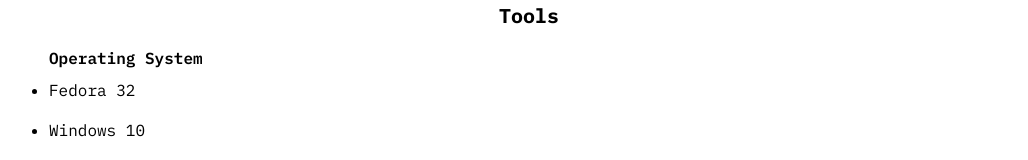
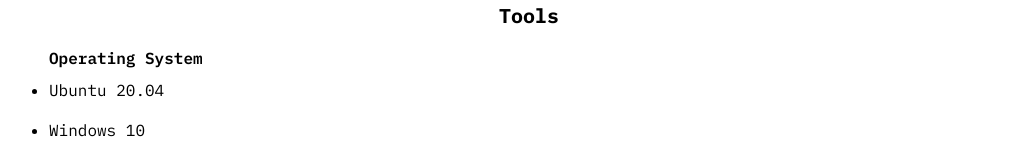
Before and after one commit to charan1973/portfolio-new, a Next.js app: page /tools in a window 1280 px wide. Shown: the part 176-336 px from the top of the page, without its empty margins (111-1139 px from the left). Built offline with nearby package versions, Linux system fonts and the light colour scheme.

Commit message:
updated tools

```diff
--- a/data/tools.data.js
+++ b/data/tools.data.js
@@ -1,7 +1,7 @@
 export const tools = [
     {
       title: "Operating System",
-      items: ["Fedora 32", "Windows 10"],
+      items: ["Ubuntu 20.04", "Windows 10"],
     },
     {
       title: "Softwares",
```
Also changed, not shown: 1 other file (tests, documents, lock files or other folders).
